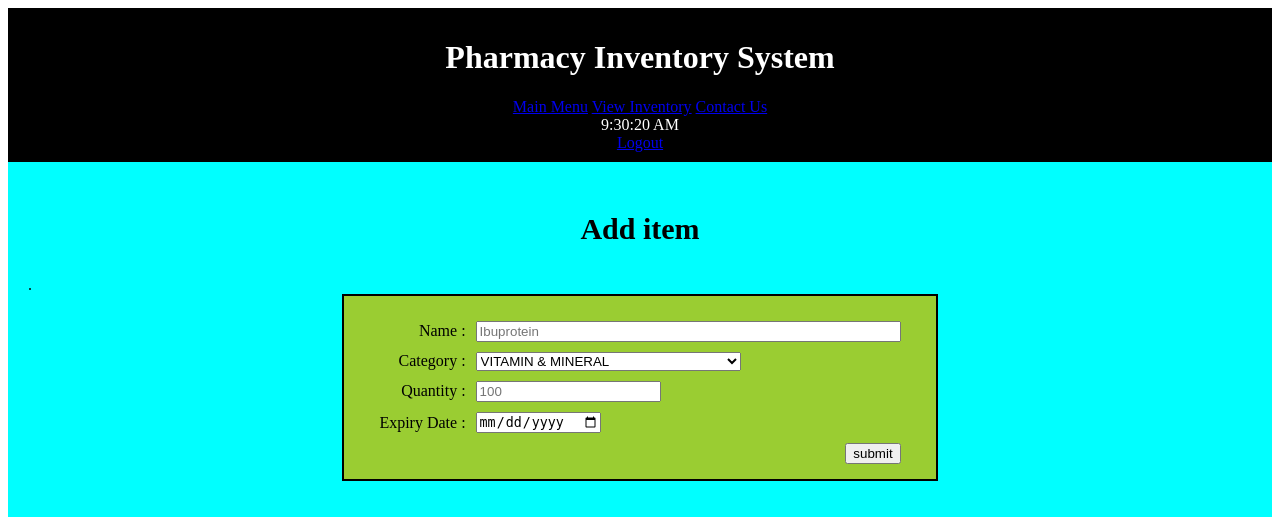
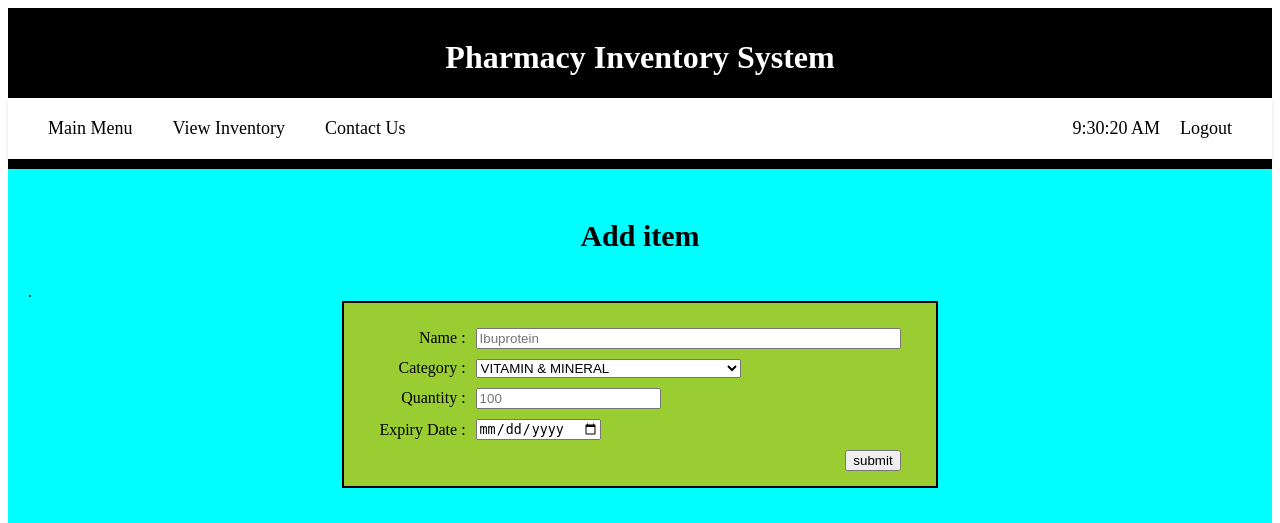
Before and after one commit to cjh64/TWT-project, a PHP site: page /add.php in a window 1280 px wide. Shown: the top 523 px of the page. Run offline with PHP 8.4, Linux system fonts and the light colour scheme; the visitor is signed in with stand-in values (Sample User, id 1); data comes from the database, SQL or seed files in the repository; data that the repository does not hold is empty.

Commit message:
Update topnav.php

```diff
--- a/topnav.php
+++ b/topnav.php
@@ -3,9 +3,47 @@
 include ('session.php');
 ?>
 <html>
+
 <head>
 
 	<style>
+		.menubar {
+			background-color: #ffffff;
+			color: white;
+			text-align: center;
+			font-size: 18px;
+			padding: 10px 20px;
+			display: flex;
+			justify-content: space-between;
+			align-items: center;
+			box-shadow: 0 2px 5px rgba(0, 0, 0, 0.1);
+		}
+
+		.menubar .left,
+		.menubar .right {
+			display: flex;
+			align-items: center;
+			color: black;
+		}
+
+
+
+		.menubar .left a,
+		.menubar .right a {
+			color: black;
+			text-decoration: none;
+			padding: 10px 15px;
+			border-radius: 5px;
+			transition: background-color 0.3s, color 0.3s;
+			margin: 0 5px;
+		}
+
+		.menubar .left a:hover,
+		.menubar .right a:hover {
+			background-color: whitesmoke;
+			color: black;
+		}
+
 		/* ul {
 		list-style-type: none;
 		margin: 0;
@@ -63,7 +101,7 @@
 		li.dropdown{
 			display: inline-block;
 			float:right;
-		} */
+		}
 
 		.dropdown-content {
 			display: none;
@@ -89,7 +127,7 @@
 		.dropdown:hover .dropdown-content
 		{
 			display:block;
-		}
+		}*/
 
 		header {
 			background-color: black;
@@ -99,6 +137,7 @@
 		}
 	</style>
 </head>
+
 <body>
 
 	<header>
@@ -134,4 +173,5 @@
 	}
 	setInterval(updateClock, 1000);
 </script>
+
 </html>
```
Lines whose indentation alone changed are shown as unchanged.
